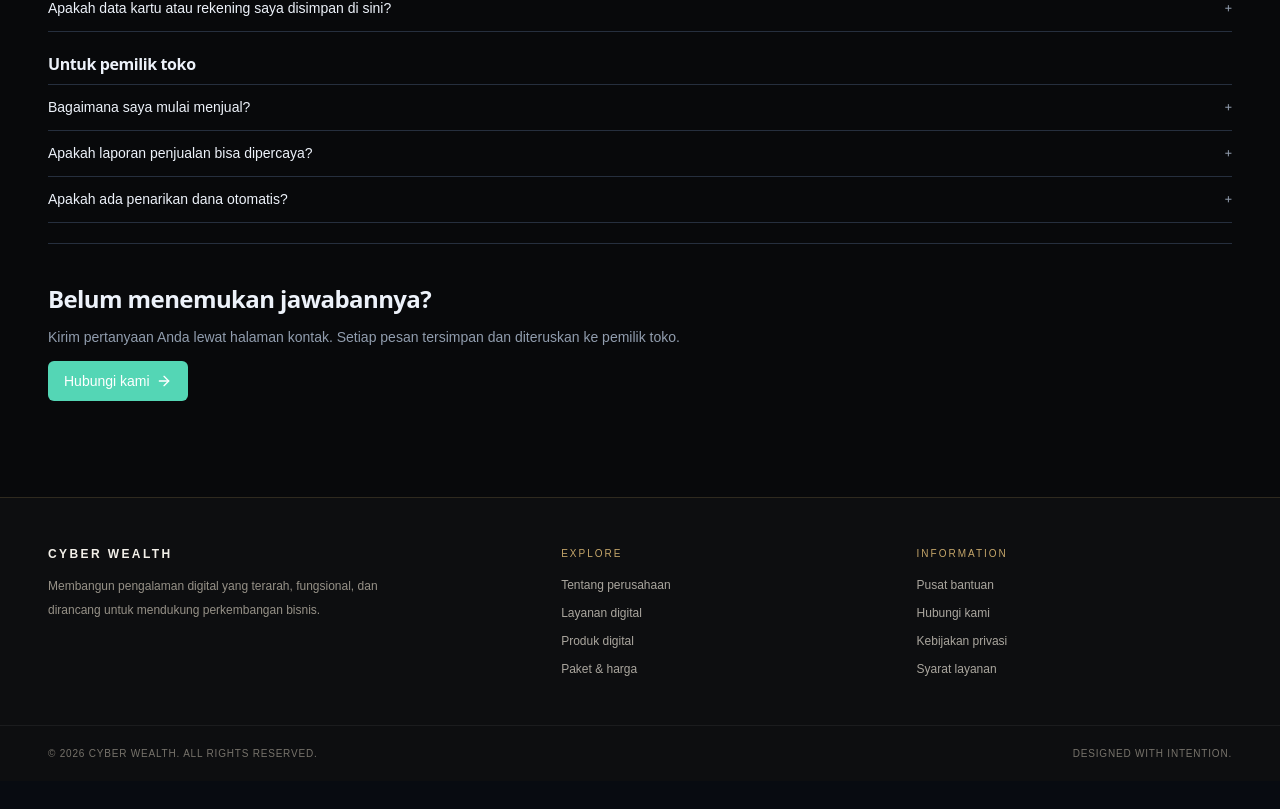
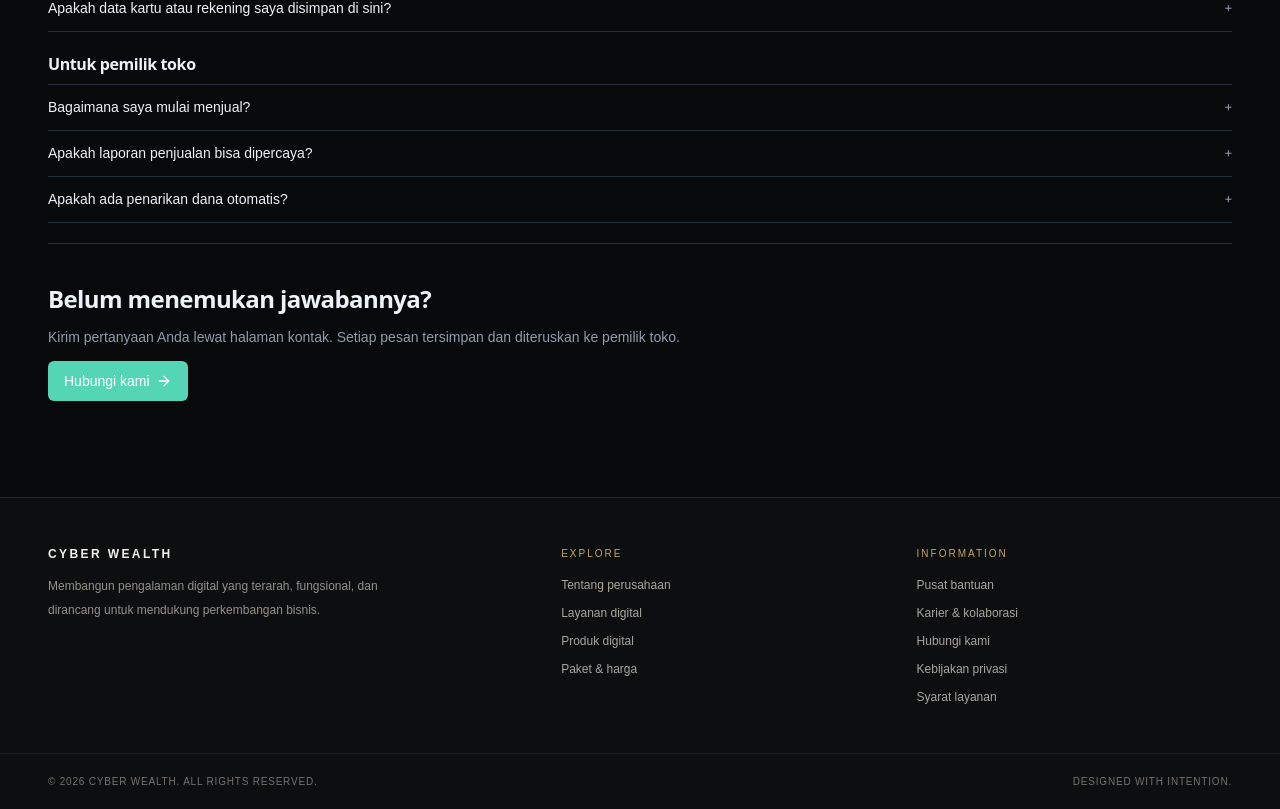
Before and after one commit to FERIYANTO04/cyber-wealth, a Next.js app: page /faq in a window 1280 px wide. Shown: the part 572-1381 px from the top of the page. Before the commit the page ends 1353 px from the top, so only its background shows below. Built offline with nearby package versions, Linux system fonts and the light colour scheme.

Commit message:
Add careers entry to public corporate website

```diff
--- a/src/components/StoreFrame.tsx
+++ b/src/components/StoreFrame.tsx
@@ -60,7 +60,7 @@ export function StoreFrame({ title, eyebrow, intent, actions, back, variant = 'r
         <div className="mx-auto grid max-w-[1440px] gap-10 px-5 py-12 sm:px-8 md:grid-cols-[1.5fr_1fr_1fr] lg:px-12">
           <div><div className="text-xs font-semibold tracking-[.2em]">CYBER WEALTH</div><p className="mt-3 max-w-sm text-xs leading-6 text-[#969187]">Membangun pengalaman digital yang terarah, fungsional, dan dirancang untuk mendukung perkembangan bisnis.</p></div>
           <div><p className="text-[10px] uppercase tracking-[.2em] text-[#c5a66a]">Explore</p><div className="mt-4 grid gap-3 text-xs text-[#aaa69e]"><Link href="/tentang">Tentang perusahaan</Link><Link href="/jasa">Layanan digital</Link><Link href="/toko">Produk digital</Link><Link href="/harga">Paket & harga</Link></div></div>
-          <div><p className="text-[10px] uppercase tracking-[.2em] text-[#c5a66a]">Information</p><div className="mt-4 grid gap-3 text-xs text-[#aaa69e]"><Link href="/faq">Pusat bantuan</Link><Link href="/kontak">Hubungi kami</Link><Link href="/privasi">Kebijakan privasi</Link><Link href="/syarat">Syarat layanan</Link></div></div>
+          <div><p className="text-[10px] uppercase tracking-[.2em] text-[#c5a66a]">Information</p><div className="mt-4 grid gap-3 text-xs text-[#aaa69e]"><Link href="/faq">Pusat bantuan</Link><Link href="/karier">Karier & kolaborasi</Link><Link href="/kontak">Hubungi kami</Link><Link href="/privasi">Kebijakan privasi</Link><Link href="/syarat">Syarat layanan</Link></div></div>
         </div>
         <div className="border-t border-white/[.06]"><div className="mx-auto flex max-w-[1440px] flex-wrap justify-between gap-3 px-5 py-5 text-[10px] tracking-[.08em] text-[#77736b] sm:px-8 lg:px-12"><span>© 2026 CYBER WEALTH. ALL RIGHTS RESERVED.</span><span>DESIGNED WITH INTENTION.</span></div></div>
       </footer>
```
